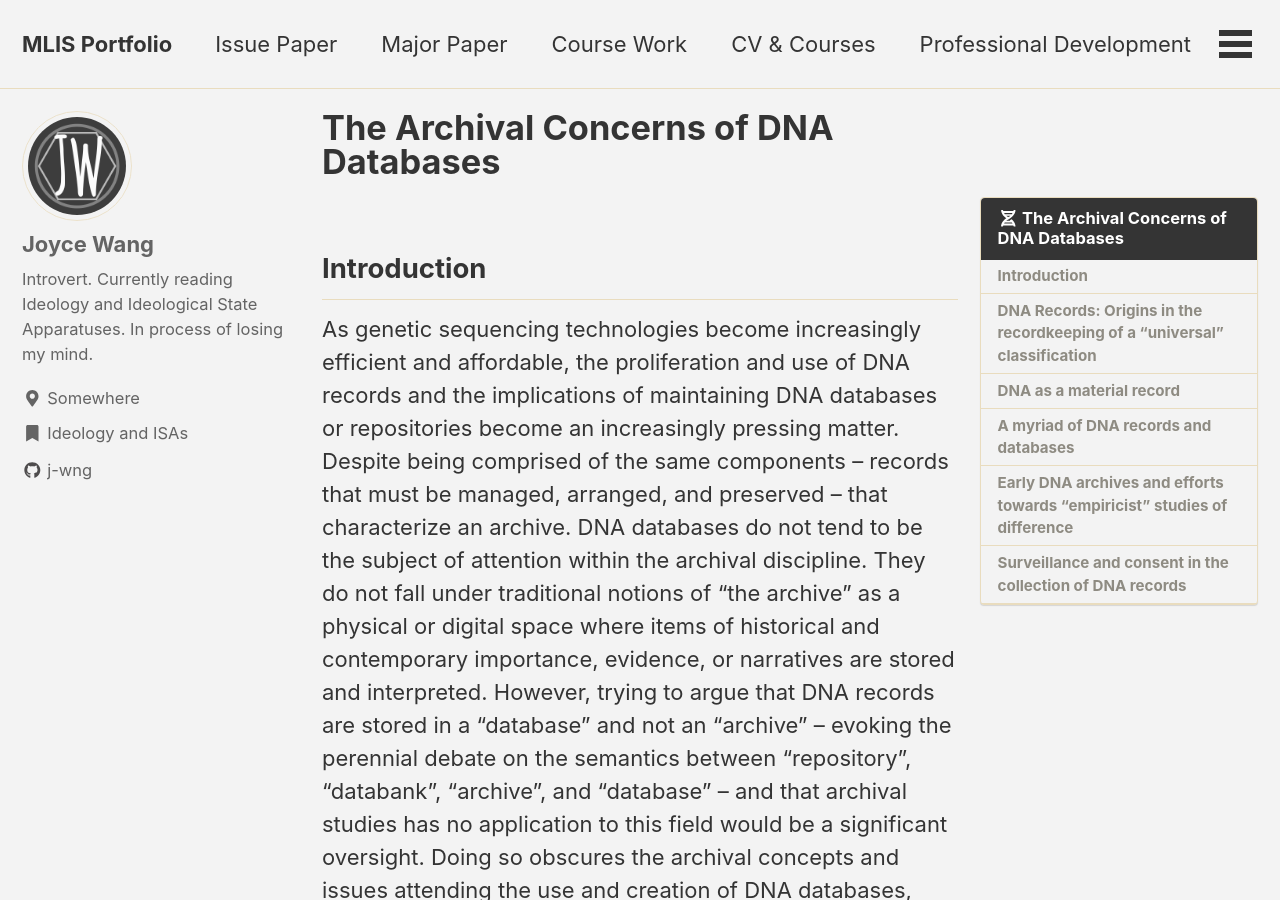
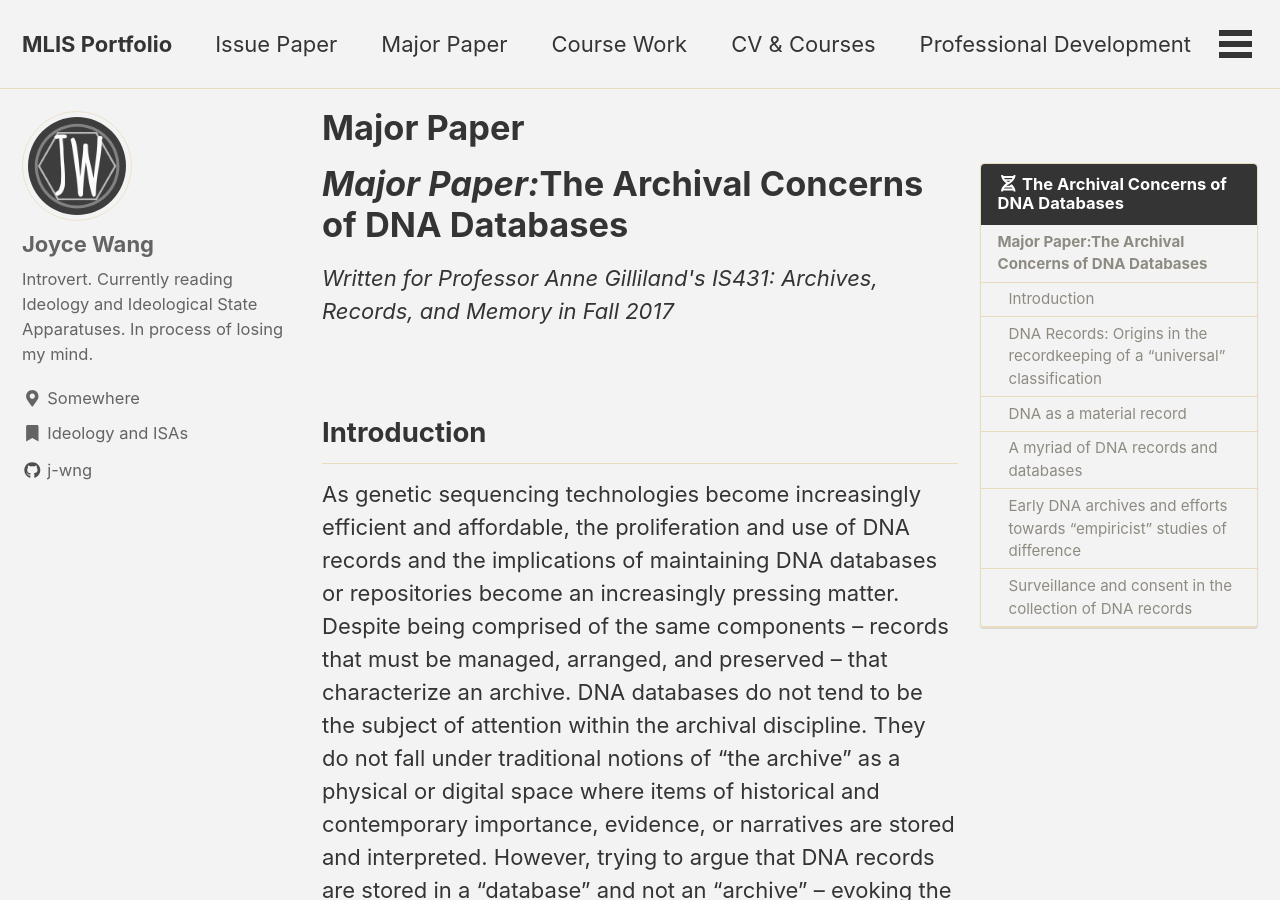
Before and after one commit to j-wng/portfolio, a Jekyll site: the page built from _pages/majorpaper.html, in a window 1280 px wide and 900 px high. Built offline with Jekyll 4.4.1, drawn with Linux system fonts in a browser that asks for light colours; cached includes are drawn as plain includes; nearby versions of some CDN libraries.

Commit message:
Update majorpaper.html

```diff
--- a/_pages/majorpaper.html
+++ b/_pages/majorpaper.html
@@ -1,6 +1,6 @@
 ---
 permalink: /majorpaper/
-title: "The Archival Concerns of DNA Databases"
+title: "Major Paper"
 layout: single
 author_profile: true
 
@@ -9,6 +9,10 @@ toc_label: "The Archival Concerns of DNA Databases"
 toc_icon: "fas fa-fw fa-dna"
 toc_sticky: true
 ---
+
+<h1><b><i>Major Paper:</i></b>The Archival Concerns of DNA Databases</h1>
+<i>Written for Professor Anne Gilliland's IS431: Archives, Records, and Memory in Fall 2017</i> <br><br>
+
 
 <p>
   <h2 id="sec1">Introduction</h2>
```
